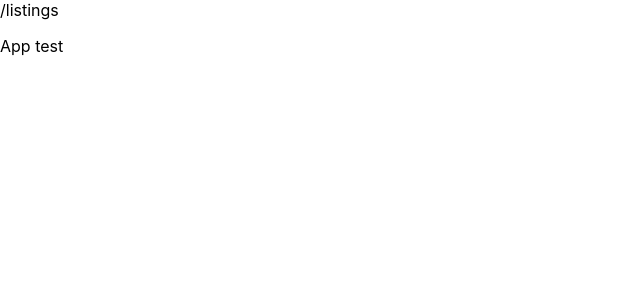
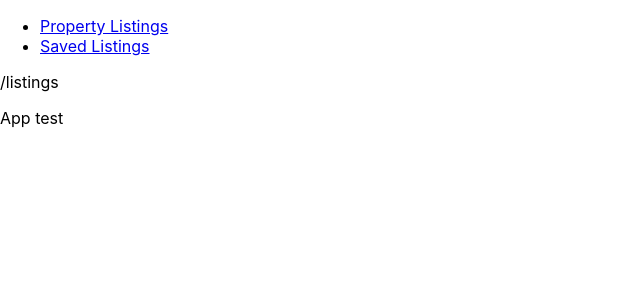
Before and after one commit to udayanshevade/side-take-home-sample-project, a React (Create React App) app: page /listings in a window 1280 px wide. Shown: the top 300 px of the page, without its empty margins (0-640 px from the left). Built offline with nearby package versions, Linux system fonts and the light colour scheme.

Commit message:
minor: render Nav in app

```diff
--- a/src/App.tsx
+++ b/src/App.tsx
@@ -5,6 +5,7 @@ import {
   Route,
   Redirect,
 } from 'react-router-dom';
+import Nav from './components/Nav';
 import Listings from './pages/Listings';
 import Saved from './pages/Saved';
 
@@ -12,6 +13,7 @@ function App() {
   return (
     <div className="app">
       <Router>
+        <Nav />
         <Switch>
           <Route path="/listings">
             <Listings />
```
